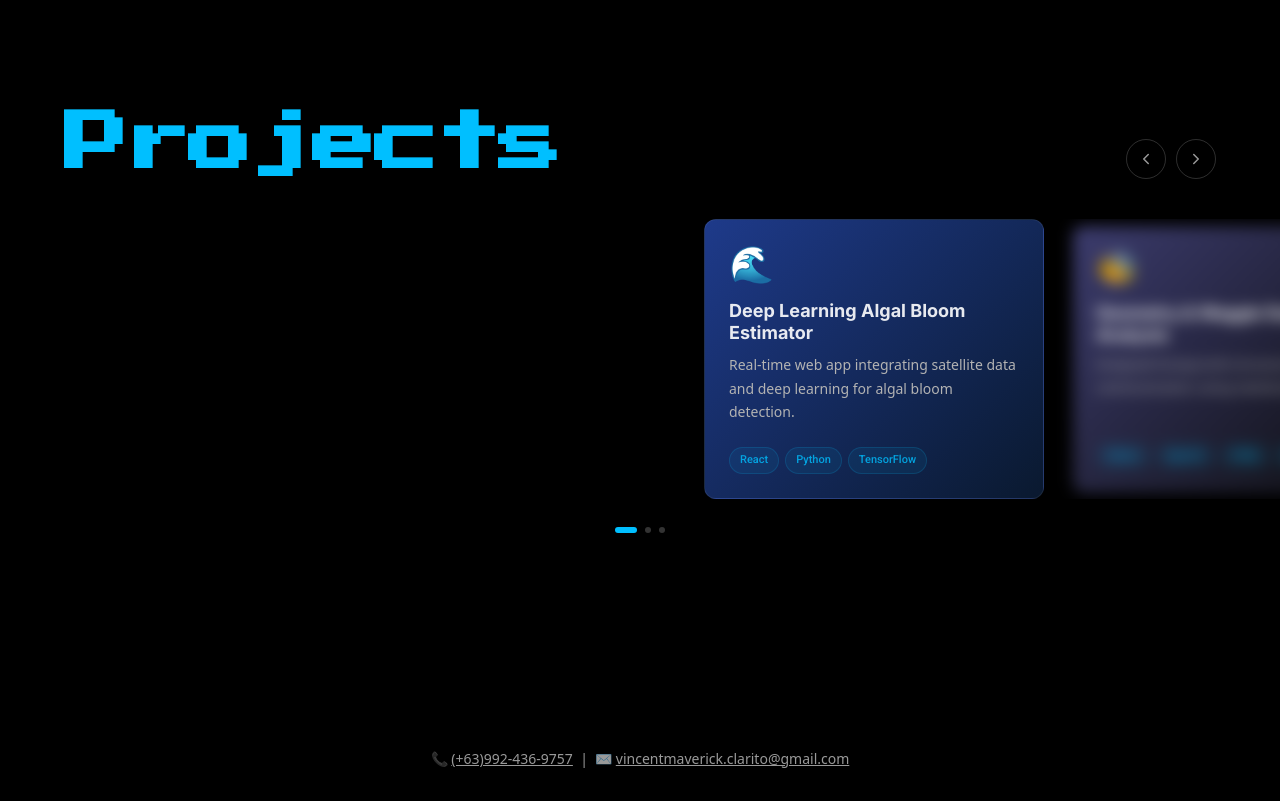
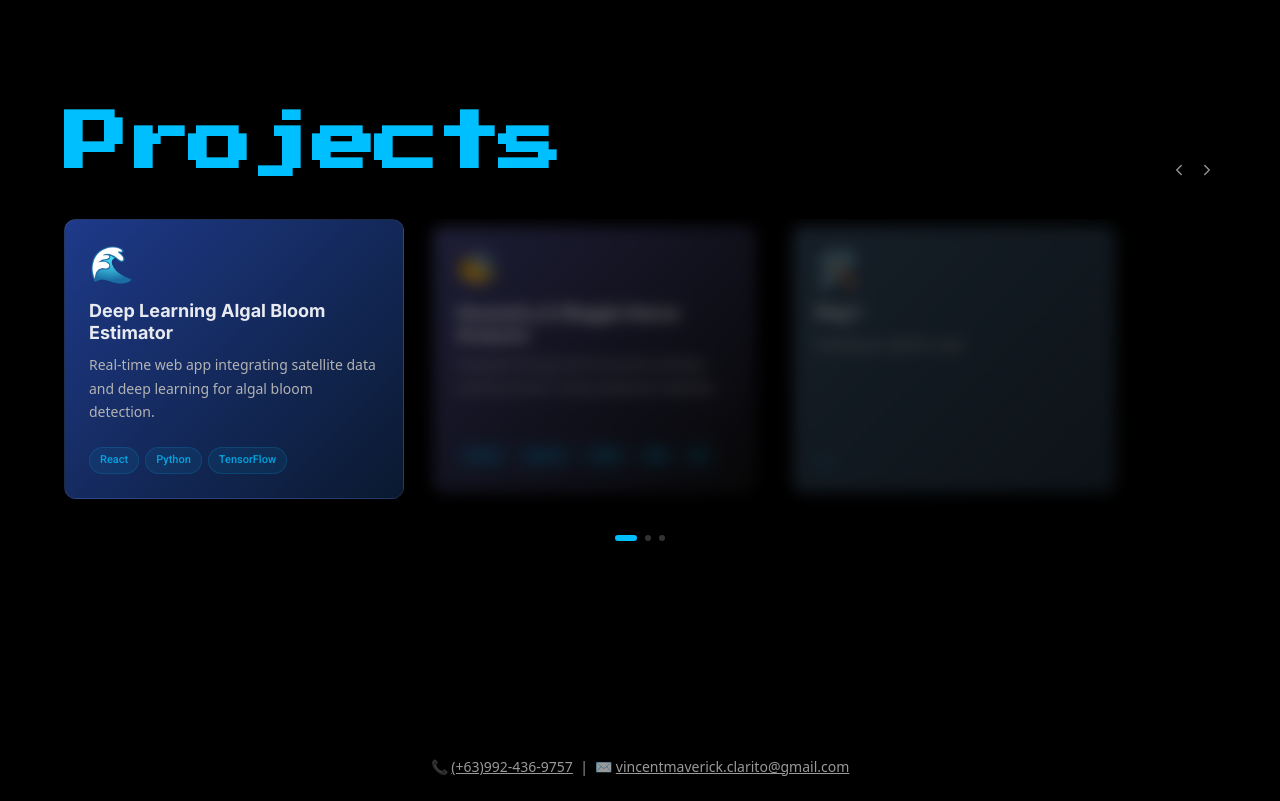
Before and after one commit to MavClarito/portfolio, a Next.js app: page / in a window 1280 px wide. Shown: the part 1740-2541 px from the top of the page. Built offline with nearby package versions, Linux system fonts and the light colour scheme.

Commit message:
Fixed card carousel

```diff
--- a/components/ProjectsSection.tsx
+++ b/components/ProjectsSection.tsx
@@ -9,51 +9,38 @@ export default function ProjectsSection() {
   const trackRef = useRef<HTMLDivElement>(null);
   const [activeIdx, setActiveIdx] = useState(0);
 
-  // Sync dot indicator with scroll position
-  useEffect(() => {
+  const total = projects.length;
+
+  // Scroll to center active card
+  const scrollToCard = (idx: number) => {
     const el = trackRef.current;
     if (!el) return;
 
-    const onScroll = () => {
-      const card = el.querySelector<HTMLElement>("[data-card]");
+    const card = el.children[idx] as HTMLElement;
     if (!card) return;
-      const cardW = card.offsetWidth + 20; // width + gap-5 (20px)
-      const idx = Math.round(el.scrollLeft / cardW);
-      setActiveIdx(Math.min(Math.max(idx, 0), projects.length - 1));
+
+    const elCenter = el.offsetWidth / 2;
+    const cardCenter = card.offsetWidth / 2;
+
+    const left = card.offsetLeft - elCenter + cardCenter;
+    el.scrollTo({ left, behavior: "smooth" });
+    setActiveIdx(idx);
   };
 
-    el.addEventListener("scroll", onScroll, { passive: true });
-    // ensure first card centers on mount without touching window scroll
-    setTimeout(() => {
-      const card = el.children[0] as HTMLElement | undefined;
-      if (card) {
-        const cardW = card.offsetWidth + 20;
-        el.scrollLeft = cardW * 0; // always zero but triggers proper alignment if padding present
-      }
-    }, 50);
-    return () => el.removeEventListener("scroll", onScroll);
-  }, []);
-
-  const scrollToCard = (idx: number) => {
-    const el = trackRef.current;
-    if (!el) return;
-    const card = el.children[idx] as HTMLElement | undefined;
-    if (card) {
-      // manually adjust scrollLeft to avoid affecting window position
-      const cardW = card.offsetWidth + 20;
-      el.scrollTo({ left: idx * cardW, behavior: "smooth" });
-    }
-  };
-
+  // Navigate left/right with wrap-around
   const go = (dir: 1 | -1) => {
-    // wrap around so clicking past ends cycles
-    const next = (activeIdx + dir + projects.length) % projects.length;
+    const next = (activeIdx + dir + total) % total;
     scrollToCard(next);
   };
 
+  // Center first card on mount
+  useEffect(() => {
+    scrollToCard(0);
+  }, []);
+
   return (
     <section className="bg-black py-20 md:py-28 relative">
-      {/* top divider glow */}
+      {/* top glow */}
       <div
         className="absolute top-0 left-0 right-0 h-px"
         style={{
@@ -62,97 +49,56 @@ export default function ProjectsSection() {
         }}
       />
 
-      {/* stretch section wider and align everything left */}
       <div className="w-full max-w-none mx-auto px-6 md:px-10 lg:px-16">
         {/* Heading + controls */}
-        <motion.div
-          initial={{ opacity: 0, y: 24 }}
-          whileInView={{ opacity: 1, y: 0 }}
-          transition={{ duration: 0.6 }}
-          viewport={{ once: true }}
-          className="flex items-end justify-between mb-10"
-        >
+        <div className="flex items-end justify-between mb-10">
           <h2
             className="font-sans font-bold leading-[1.08] retro-heading text-left"
-            style={{
-              letterSpacing: "-2px",
-              color: "#00bfff",
-            }}
+            style={{ letterSpacing: "-2px", color: "#00bfff" }}
           >
             Projects
           </h2>
           <div className="flex items-center gap-2.5">
-            <button
-              onClick={() => go(-1)}
-              className="w-10 h-10 rounded-full flex items-center justify-center transition-all duration-200 disabled:opacity-30 cursor-pointer"
-              style={{ border: "1px solid rgba(255,255,255,0.18)", color: "rgba(255,255,255,0.6)" }}
-              onMouseEnter={(e) => {
-                if (activeIdx === 0) return;
-                (e.currentTarget as HTMLButtonElement).style.borderColor = "rgba(0,191,255,0.5)";
-                (e.currentTarget as HTMLButtonElement).style.color = "#00bfff";
-              }}
-              onMouseLeave={(e) => {
-                (e.currentTarget as HTMLButtonElement).style.borderColor = "rgba(255,255,255,0.18)";
-                (e.currentTarget as HTMLButtonElement).style.color = "rgba(255,255,255,0.6)";
-              }}
-              aria-label="Previous project"
-            >
+            <button onClick={() => go(-1)}>
               <ChevronLeft size={18} />
             </button>
-            <button
-              onClick={() => go(1)}
-              className="w-10 h-10 rounded-full flex items-center justify-center transition-all duration-200 disabled:opacity-30 cursor-pointer"
-              style={{ border: "1px solid rgba(255,255,255,0.18)", color: "rgba(255,255,255,0.6)" }}
-              onMouseEnter={(e) => {
-                if (activeIdx === projects.length - 1) return;
-                (e.currentTarget as HTMLButtonElement).style.borderColor = "rgba(0,191,255,0.5)";
-                (e.currentTarget as HTMLButtonElement).style.color = "#00bfff";
-              }}
-              onMouseLeave={(e) => {
-                (e.currentTarget as HTMLButtonElement).style.borderColor = "rgba(255,255,255,0.18)";
-                (e.currentTarget as HTMLButtonElement).style.color = "rgba(255,255,255,0.6)";
-              }}
-              aria-label="Next project"
-            >
+            <button onClick={() => go(1)}>
               <ChevronRight size={18} />
             </button>
           </div>
-        </motion.div>
+        </div>
 
-        {/* Carousel track */}
+        {/* Carousel */}
         <div
           ref={trackRef}
-          className="flex gap-5 overflow-x-auto scrollbar-hidden snap-x snap-mandatory pb-2 carousel-track"
+          className="flex gap-5 overflow-x-auto scrollbar-hidden snap-x snap-mandatory pb-2"
+          style={{ scrollPadding: "0 50vw" }}
         >
           {projects.map((project, index) => {
-            const diff = Math.abs(index - activeIdx);
-            const isActive = diff === 0;
+            // Determine which card is left, center, or right
+            let posClass = "";
+            if (index === activeIdx) posClass = "opacity-100 scale-100 blur-0";
+            else if (index === (activeIdx + 1) % total)
+              posClass = "opacity-50 scale-95 blur-sm";
+            else if (index === (activeIdx - 1 + total) % total)
+              posClass = "opacity-50 scale-95 blur-sm";
+            else posClass = "opacity-30 scale-90 blur-sm";
+
             return (
-              <a
+              <motion.a
                 key={project.id}
                 href={project.link}
                 target="_blank"
                 rel="noopener noreferrer"
-                className="snap-center"
+                className="snap-center shrink-0"
               >
                 <motion.div
                   data-card=""
-                  initial={{ opacity: 0, y: 28 }}
-                  whileInView={{ opacity: 1, y: 0 }}
-                  transition={{ duration: 0.5, delay: index * 0.08 }}
-                  viewport={{ once: true }}
-                  whileHover={{ y: -5, transition: { duration: 0.2 } }}
-                  className={
-                    "shrink-0 rounded-xl flex flex-col gap-4 cursor-pointer transition-all duration-300" +
-                    (isActive
-                      ? ""
-                      : diff === 1
-                      ? " opacity-50 blur-sm scale-95"
-                      : " opacity-30 blur-sm scale-90")
-                  }
+                  whileHover={{ y: -5 }}
+                  className={`rounded-xl flex flex-col gap-4 cursor-pointer transition-all duration-300 ${posClass}`}
                   style={{
                     width: "clamp(260px, 50vw, 340px)",
-                    padding: "24px",
+                    padding: 24,
                     background: `linear-gradient(135deg, ${project.gradientStart} 0%, ${project.gradientEnd} 100%), #0d0d0d`,
                     border: "1px solid rgba(255,255,255,0.07)",
                     minHeight: 280,
@@ -189,12 +135,12 @@ export default function ProjectsSection() {
                     ))}
                   </div>
                 </motion.div>
-          </a>
+              </motion.a>
             );
           })}
         </div>
 
-        {/* Dot indicators */}
+        {/* Dots */}
         <div className="flex justify-center items-center gap-2 mt-7">
           {projects.map((_, i) => (
             <button
@@ -204,26 +150,17 @@ export default function ProjectsSection() {
               style={{
                 width: i === activeIdx ? 22 : 6,
                 height: 6,
-                backgroundColor:
-                  i === activeIdx ? "#00bfff" : "rgba(255,255,255,0.2)",
+                backgroundColor: i === activeIdx ? "#00bfff" : "rgba(255,255,255,0.2)",
               }}
-              aria-label={`View project ${i + 1}`}
             />
           ))}
         </div>
+      </div>
 
-        {/* Carousel styling */}
       <style jsx>{`
-          .carousel-track {
-            padding: 0 50vw; /* half viewport to allow centering */
-            box-sizing: content-box;
-            scroll-padding: 0 50vw; /* ensure snap aligns to center */
-          }
-          /* hide scrollbar for all browsers */
         .scrollbar-hidden::-webkit-scrollbar { display: none; }
         .scrollbar-hidden { -ms-overflow-style: none; scrollbar-width: none; }
       `}</style>
-      </div>
     </section>
   );
 }
--- a/next.config.ts
+++ b/next.config.ts
@@ -1,8 +1,14 @@
 import type { NextConfig } from "next";
 
-const nextConfig = {
+const nextConfig: NextConfig = {
   experimental: {
-    turbo: false,   // 🔥 Disable Turbopack
+    turbo: {
+      resolveAlias: {},
+      rules: {},
+    },
+  },
+  webpack: (config) => {
+    return config; // fallback to webpack build
   },
 };
 
```
Also changed, not shown: 1 other file (tests, documents, lock files or other folders). Lines whose indentation alone changed are shown as unchanged.
